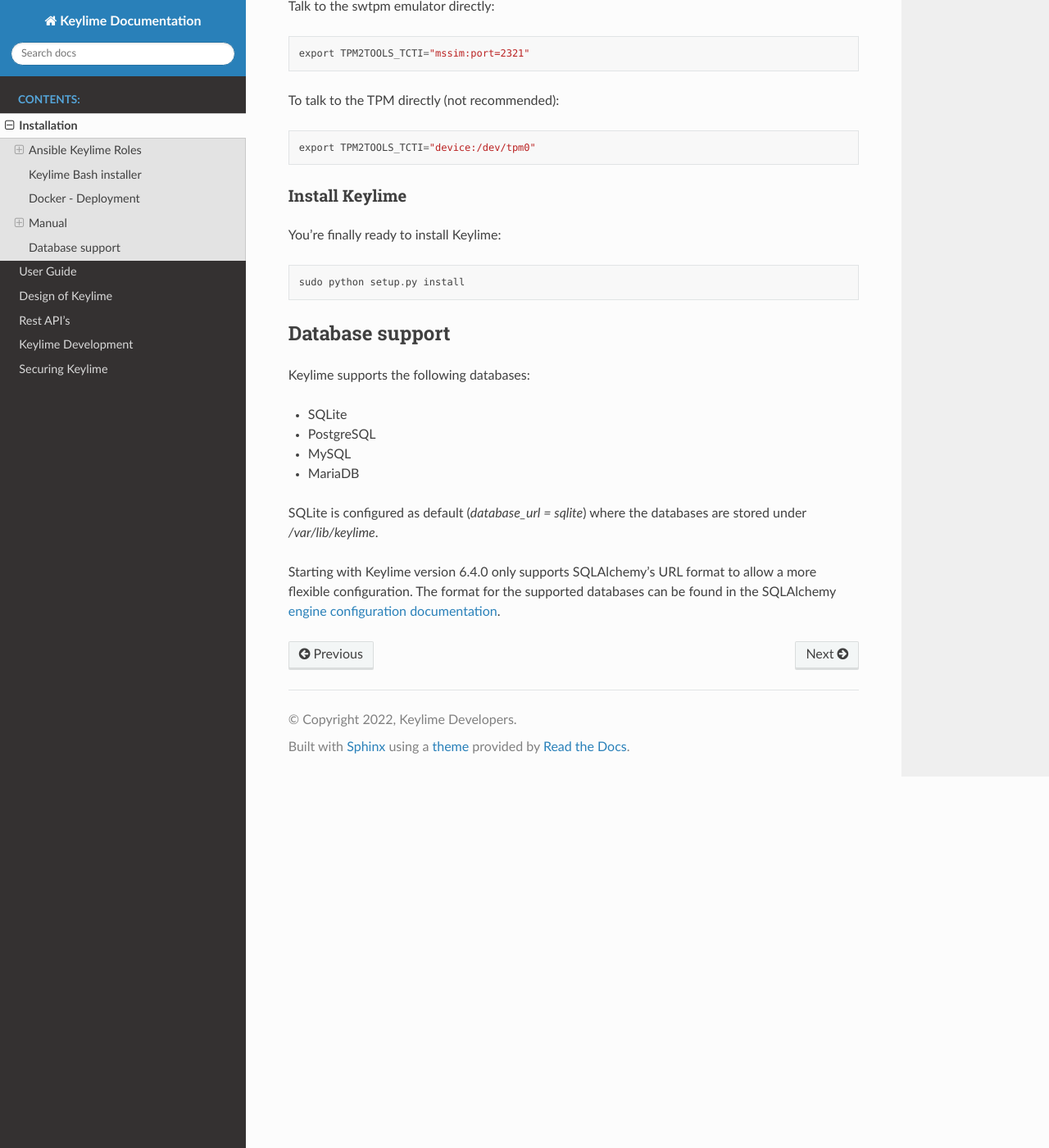
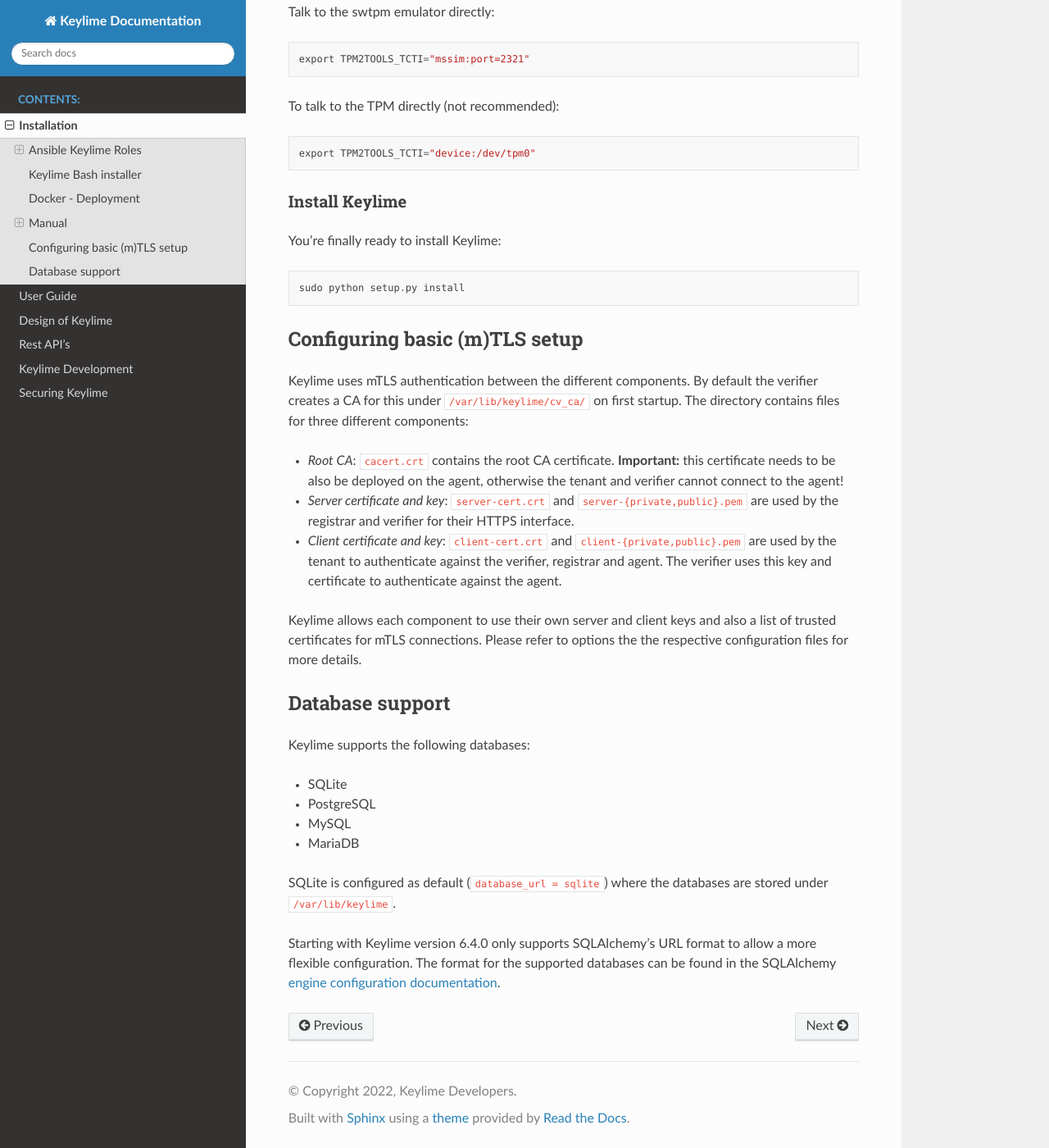
Before and after one commit to keylime/keylime, a Sphinx documentation site: the page built from docs/installation.rst, in a window 1280 px wide and 1400 px high, scrolled down 3906 px. Shown: the whole window at 82% size. Built offline with Sphinx 7.4.7 and the Read the Docs theme 2.0.0, drawn with Linux system fonts in a browser that asks for light colours.

Commit message:
docs: add basic (m)TLS instructions to the installation guide
Signed-off-by: Thore Sommer <mail@thson.de>

```diff
--- a/docs/installation.rst
+++ b/docs/installation.rst
@@ -33,7 +33,7 @@
 versions.
 
 TPM 2.0 support can be configured by simply adding
-the role in the `playbook.yml` file `here <https://github.com/keylime/ansible-keylime/blob/master/playbook.yml#L11>`_
+the role in the :code:`playbook.yml` file `here <https://github.com/keylime/ansible-keylime/blob/master/playbook.yml#L11>`_
 
 For TPM 2.0 use::
 
@@ -45,7 +45,7 @@
 Vagrant
 ~~~~~~~
 
-If you prefer, a `Vagrantfile` is available for provisioning.
+If you prefer, a :code:`Vagrantfile` is available for provisioning.
 
 Clone the repository and then simply run::
 
@@ -74,7 +74,7 @@
 ~~~~~~~~~~~~~~~
 .. note::
     The Rust agent is the official agent for Keylime and replaces the Python implementation.
-    For the rust agent a different configuration file is used (by default `/etc/keylime/agent.conf`)
+    For the rust agent a different configuration file is used (by default :code:`/etc/keylime/agent.conf`)
     which is **not** interchangeable with the old Python configuration.
 
 Installation instructions can be found in the `README.md <https://github.com/keylime/rust-keylime>`_ for the Rust agent.
@@ -84,7 +84,7 @@
 
 Keylime requires Python 3.6 or greater.
 
-Installation can be performed via an automated shell script, `installer.sh`. The
+Installation can be performed via an automated shell script, :code:`installer.sh`. The
 following command line options are available::
 
     Usage: ./installer.sh [option...]
@@ -136,7 +136,7 @@
 The current list of required packages can be found `here <https://github.com/keylime/keylime/blob/master/requirements.txt>`_.
 
 All of them should be available as distro packages. See `installer.sh <https://github.com/keylime/keylime/blob/master/installer.sh>`_
-for more information if you want to install them this way. You can also let Keylime's `setup.py`
+for more information if you want to install them this way. You can also let Keylime's :code:`setup.py`
 install them via PyPI.
 
 
@@ -168,14 +168,14 @@
 
 
 To ensure that you have the recent version installed ensure that you have
-the `tpm2_checkquote` utility in your path.
+the :code:`tpm2_checkquote` utility in your path.
 
 .. note::
     Keylime by default (all versions after 6.2.0) uses the kernel TPM resource
     manager. For kernel versions older than 4.12 we recommend to use the tpm2-abrmd
     resource manager (available `here <https://github.com/tpm2-software/tpm2-abrmd>`_).
 
-How the TPM is accessed by tpm2-tools can be set using the `TPM2TOOLS_TCTI` environment
+How the TPM is accessed by tpm2-tools can be set using the :code:`TPM2TOOLS_TCTI` environment
 variable. More information about that can be found
 `here <https://github.com/tpm2-software/tpm2-tools/blob/master/man/common/tcti.md>`_.
 
@@ -197,6 +197,25 @@
     sudo python setup.py install
 
 
+Configuring basic (m)TLS setup
+------------------------------
+Keylime uses mTLS authentication between the different components.
+By default the verifier creates a CA for this under :code:`/var/lib/keylime/cv_ca/` on first startup.
+The directory contains files for three different components:
+
+* *Root CA*: :code:`cacert.crt` contains the root CA certificate.
+  **Important:** this certificate needs to be also be deployed on the agent, otherwise the tenant and verifier cannot
+  connect to the agent!
+* *Server certificate and key*: :code:`server-cert.crt` and :code:`server-{private,public}.pem` are used by the registrar
+  and verifier for their HTTPS interface.
+* *Client certificate and key*: :code:`client-cert.crt` and :code:`client-{private,public}.pem` are used
+  by the tenant to authenticate against the verifier, registrar and agent. The verifier uses this key and certificate
+  to authenticate against the agent.
+
+Keylime allows each component to use their own server and client keys and
+also a list of trusted certificates for mTLS connections.
+Please refer to options the the respective configuration files for more details.
+
 Database support
 ---------------------
 
@@ -207,7 +226,7 @@
 * MySQL
 * MariaDB
 
-SQLite is configured as default (`database_url = sqlite`) where the databases are stored under `/var/lib/keylime`.
+SQLite is configured as default (:code:`database_url = sqlite`) where the databases are stored under :code:`/var/lib/keylime`.
 
 Starting with Keylime version 6.4.0 only supports SQLAlchemy's URL format to allow a more flexible configuration.
 The format for the supported databases can be found in the SQLAlchemy
```
